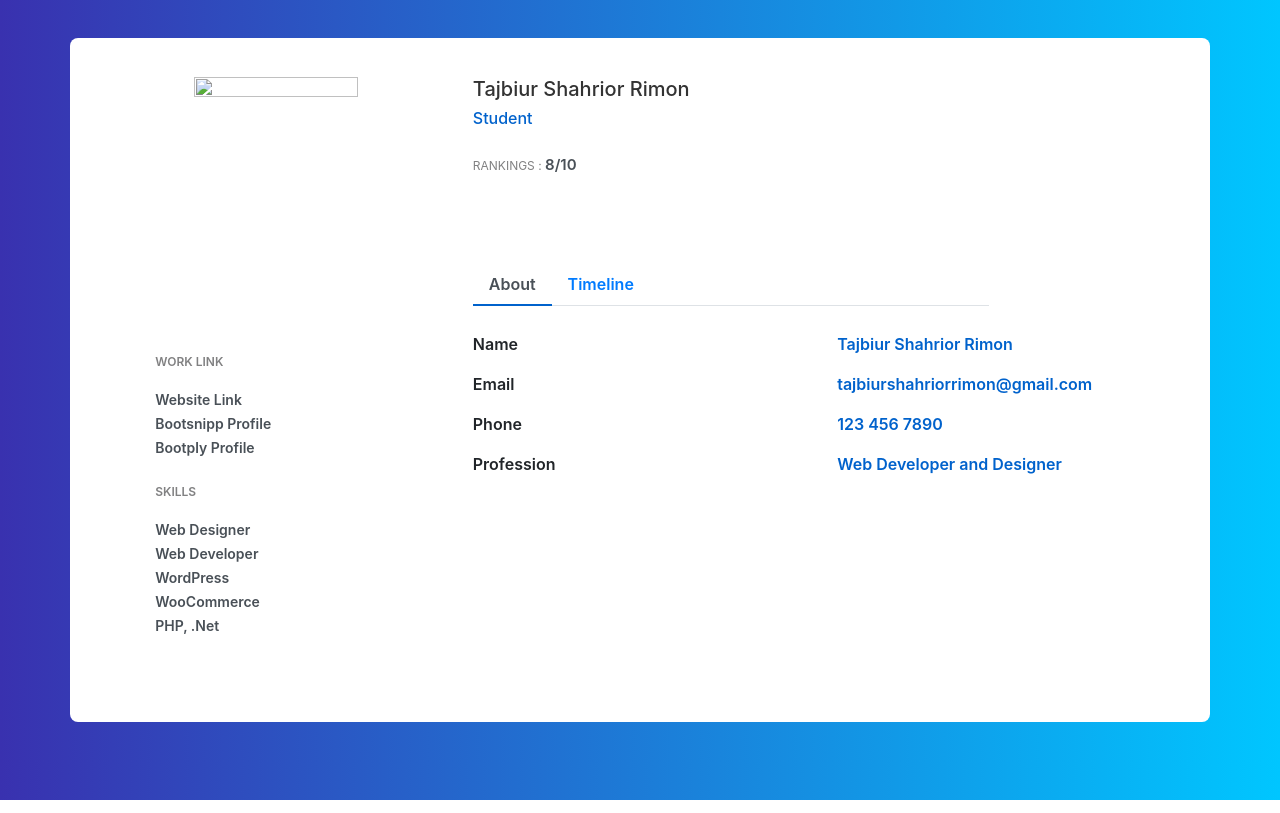
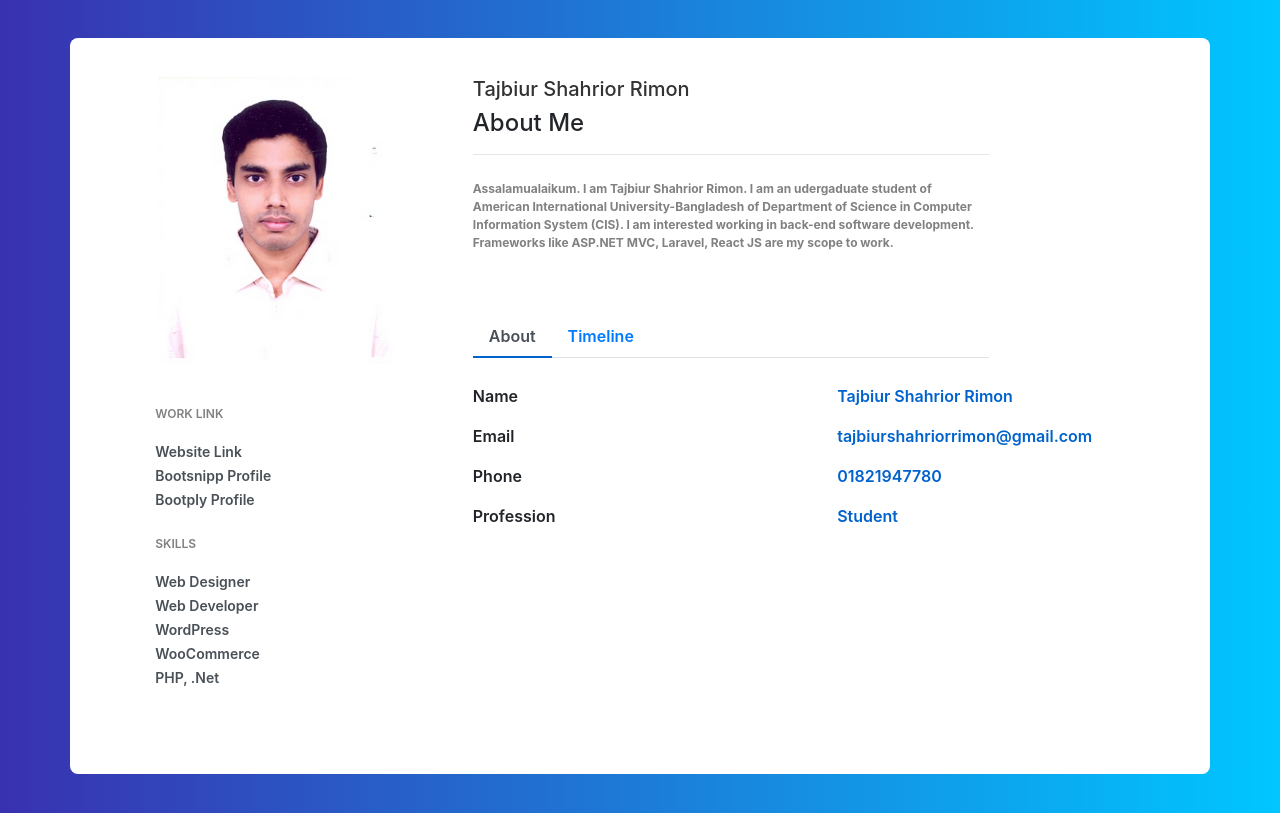
Before and after one commit to TajbiurShahriorRimon/profile_site, a plain HTML site: page index.html in a window 1280 px wide. Drawn offline with nearby package versions, Linux system fonts and the light colour scheme.

Commit message:
Updated About Me feature

```diff
--- a/index.html
+++ b/index.html
@@ -114,7 +114,7 @@
                     <div class="col-md-4">
                         <div class="profile-img">
                             <!-- <img src="https://encrypted-tbn0.gstatic.com/images?q=tbn:ANd9GcS52y5aInsxSm31CvHOFHWujqUx_wWTS9iM6s7BAm21oEN_RiGoog" alt=""/> -->
-                            <img src="../Profile/photo/photo.png" />
+                            <img src="photo/photo.png" />
                             <!-- <div class="file btn btn-lg btn-primary">
                                 Change Photo
                                 <input type="file" name="file"/>
@@ -126,11 +126,17 @@
                                     <h5>
                                         Tajbiur Shahrior Rimon
                                     </h5>
-                                    <h6>
+                                    <!-- <h6>
                                         Student
-                                    </h6>
-                                    <p class="proile-rating">RANKINGS : <span>8/10</span></p>
-                                    <br> <br> <br>
+                                    </h6> -->
+                                    <!-- <p class="proile-rating">RANKINGS : <span>8/10</span></p> -->
+                                    <h4 class="color: green;">About Me</h4> <hr>
+                                    <p class="proile-rating"><strong>
+                                        Assalamualaikum. I am Tajbiur Shahrior Rimon. I am an udergaduate student of American International University-Bangladesh of Department of
+                                        Science in Computer Information System (CIS). I am interested working in back-end software development.
+                                        Frameworks like ASP.NET MVC, Laravel, React JS are my scope to work.
+                                    </strong></p>
+                                    <br> <br>
                             <ul class="nav nav-tabs" id="myTab" role="tablist">
                                 <li class="nav-item">
                                     <a class="nav-link active" id="home-tab" data-toggle="tab" href="#home" role="tab" aria-controls="home" aria-selected="true">About</a>
@@ -192,7 +198,7 @@
                                                 <label>Phone</label>
                                             </div>
                                             <div class="col-md-6">
-                                                <p>123 456 7890</p>
+                                                <p>01821947780</p>
                                             </div>
                                         </div>
                                         <div class="row">
@@ -200,7 +206,7 @@
                                                 <label>Profession</label>
                                             </div>
                                             <div class="col-md-6">
-                                                <p>Web Developer and Designer</p>
+                                                <p>Student</p>
                                             </div>
                                         </div>
                             </div>
```
